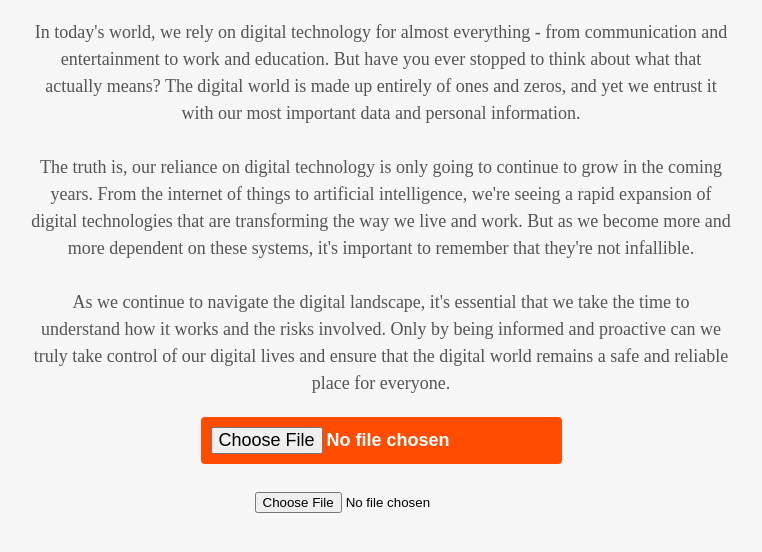
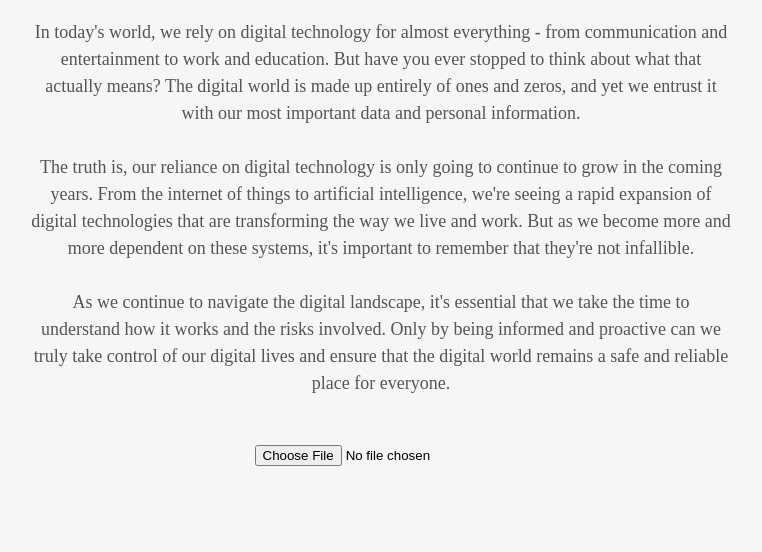
Before and after one commit to iMules/digital-flesh, a plain HTML site: page index.html in a window 1280 px wide. Shown: the part 116-668 px from the top of the page, without its empty margins (259-1021 px from the left). Drawn offline with Linux system fonts and the light colour scheme.

Commit message:
Update index.html

```diff
--- a/index.html
+++ b/index.html
@@ -12,7 +12,7 @@
         The truth is, our reliance on digital technology is only going to continue to grow in the coming years. From the internet of things to artificial intelligence, we're seeing a rapid expansion of digital technologies that are transforming the way we live and work. But as we become more and more dependent on these systems, it's important to remember that they're not infallible.
         <br> <br>
         As we continue to navigate the digital landscape, it's essential that we take the time to understand how it works and the risks involved. Only by being informed and proactive can we truly take control of our digital lives and ensure that the digital world remains a safe and reliable place for everyone.</p>
-	<input type="file" id="imageInput" class="modify-btn">
+
         <div id="imageContainer"></div>
     <br>
 
```
